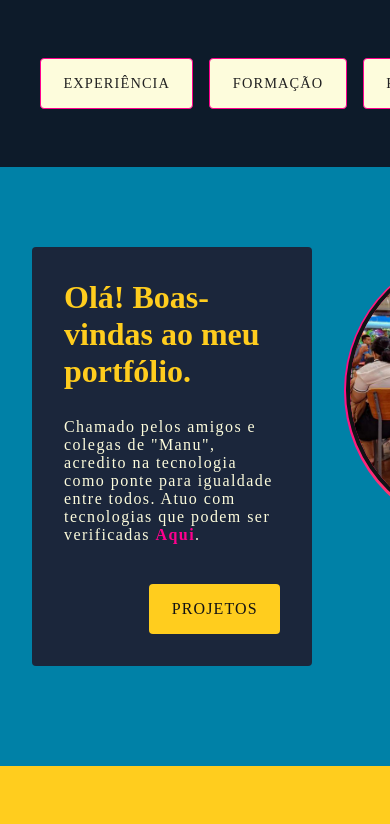
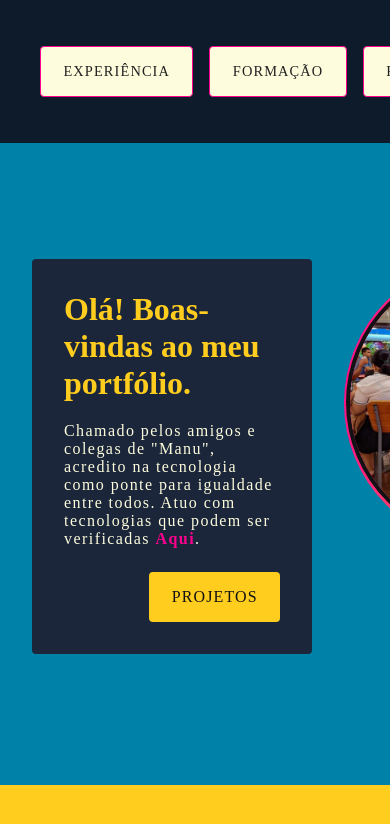
Before and after one commit to manupilation/manupilation.github.io, a React (Vite) app in the folder personal-page-app/: page / in a window 390 px wide. Shown: the top 824 px of the page. Built offline with nearby package versions, Linux system fonts and the light colour scheme.

Commit message:
feat: responsive global css

```diff
--- a/personal-page-app/src/globalStyles.css
+++ b/personal-page-app/src/globalStyles.css
@@ -26,3 +26,9 @@ a {
   gap: 3rem;
   min-height: 100vh;
 }
+
+@media (max-width: 450px) {
+  #root {
+    gap: 10%;
+  }
+}
```
